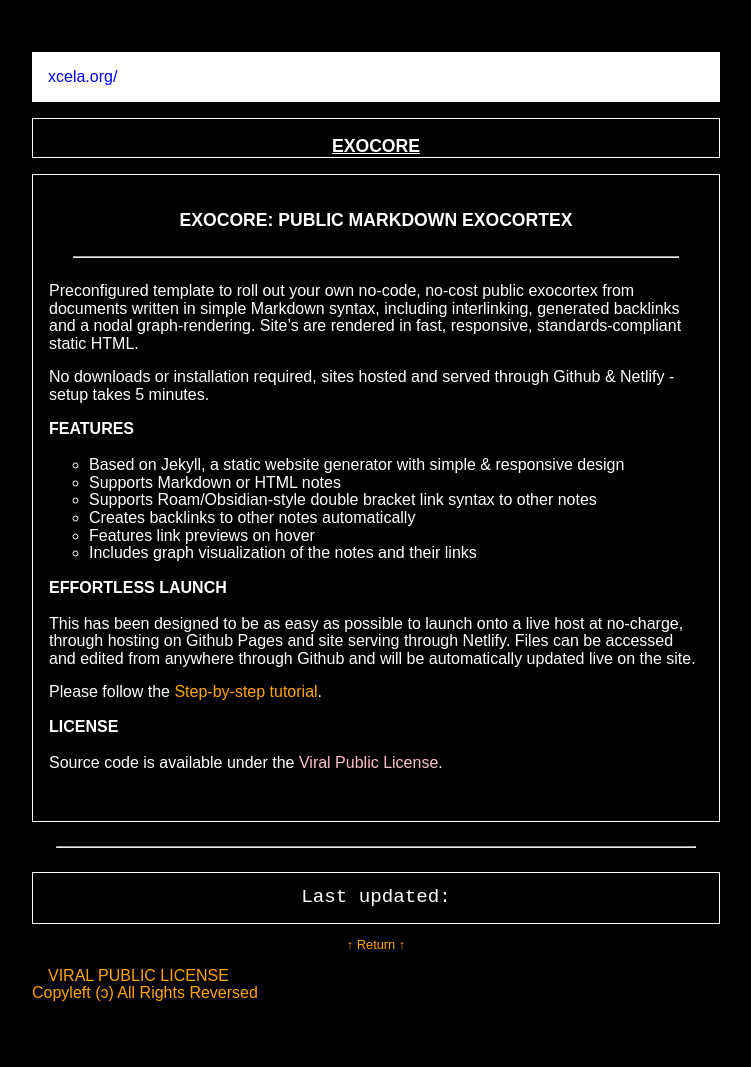
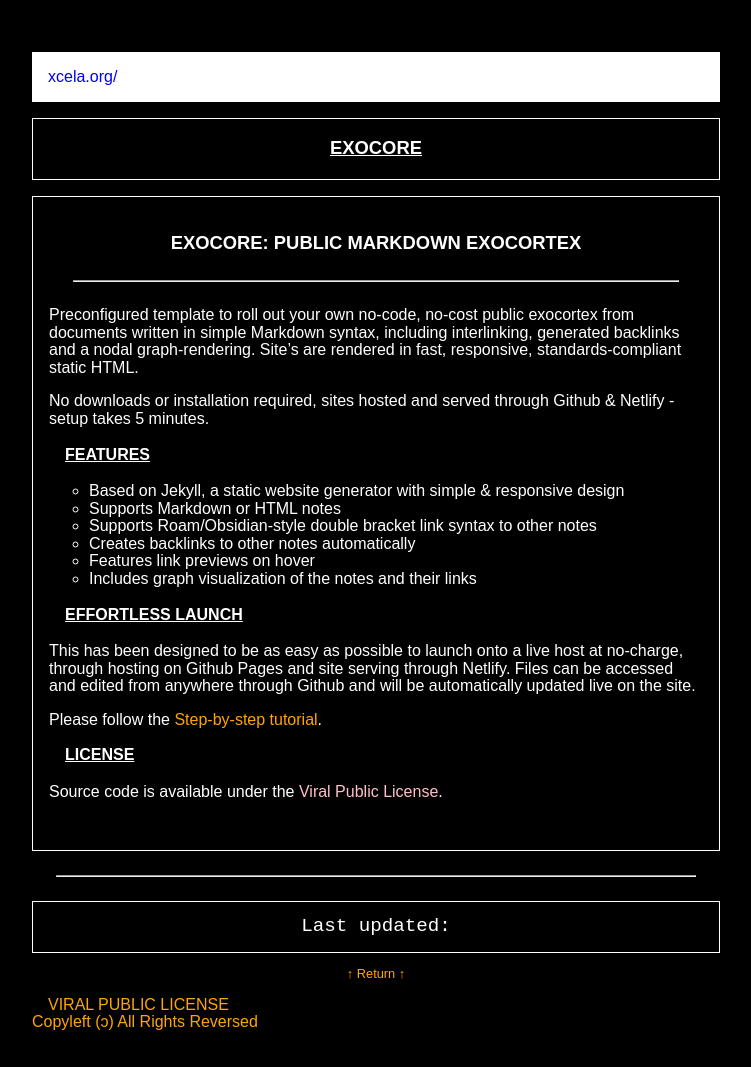
Before and after one commit to xcela/Exocore, a Jekyll site: the page built from _pages/index.md, in a window 1280 px wide. Shown: the whole page, without its empty margins (264-1015 px from the left). Built offline with Jekyll 4.4.1, drawn with Linux system fonts in a browser that asks for light colours; before the commit the page ends 1038 px from its top, so only the background shows below that.

Commit message:
Update _style.scss

```diff
--- a/_sass/_style.scss
+++ b/_sass/_style.scss
@@ -92,18 +92,14 @@ h3,
 h4,
 h5,
 h6 {
-  line-height: 1.3;
-  margin-bottom: 1em;
-   margin-top: 0;
+  line-height: 1.4;
   padding-bottom: 0;
-  font-size:1.1em;
+  font-size:1.15em;
 }
 
-h2 {margin-top:1em;}
-
-.title { text-transform:uppercase; text-decoration:underline; text-align:center; font-weight:bold; margin-bottom:0em;}
-h1 {text-transform:uppercase; text-align:center;font-weight:bold;}
-h2 {text-transform:uppercase;font-weight:bold; font-size:1em; margin:0em; text-align:left}
+.title { text-transform:uppercase; text-decoration:underline; text-align:center; font-weight:bold; margin-bottom:1em;}
+h1 {text-transform:uppercase; text-align:center;font-weight:bold;  margin-top: 0;}
+h2 {text-transform:uppercase;font-weight:bold; text-decoration:underline; font-size:1em; margin:1em; text-align:left}
 h3 {text-transform:none;font-weight:normal; font-size:1em; text-decoration:underline;text-align:left}
 h4 {text-transform:none;font-weight:normal; font-size:1em; text-align:left}
 
```
